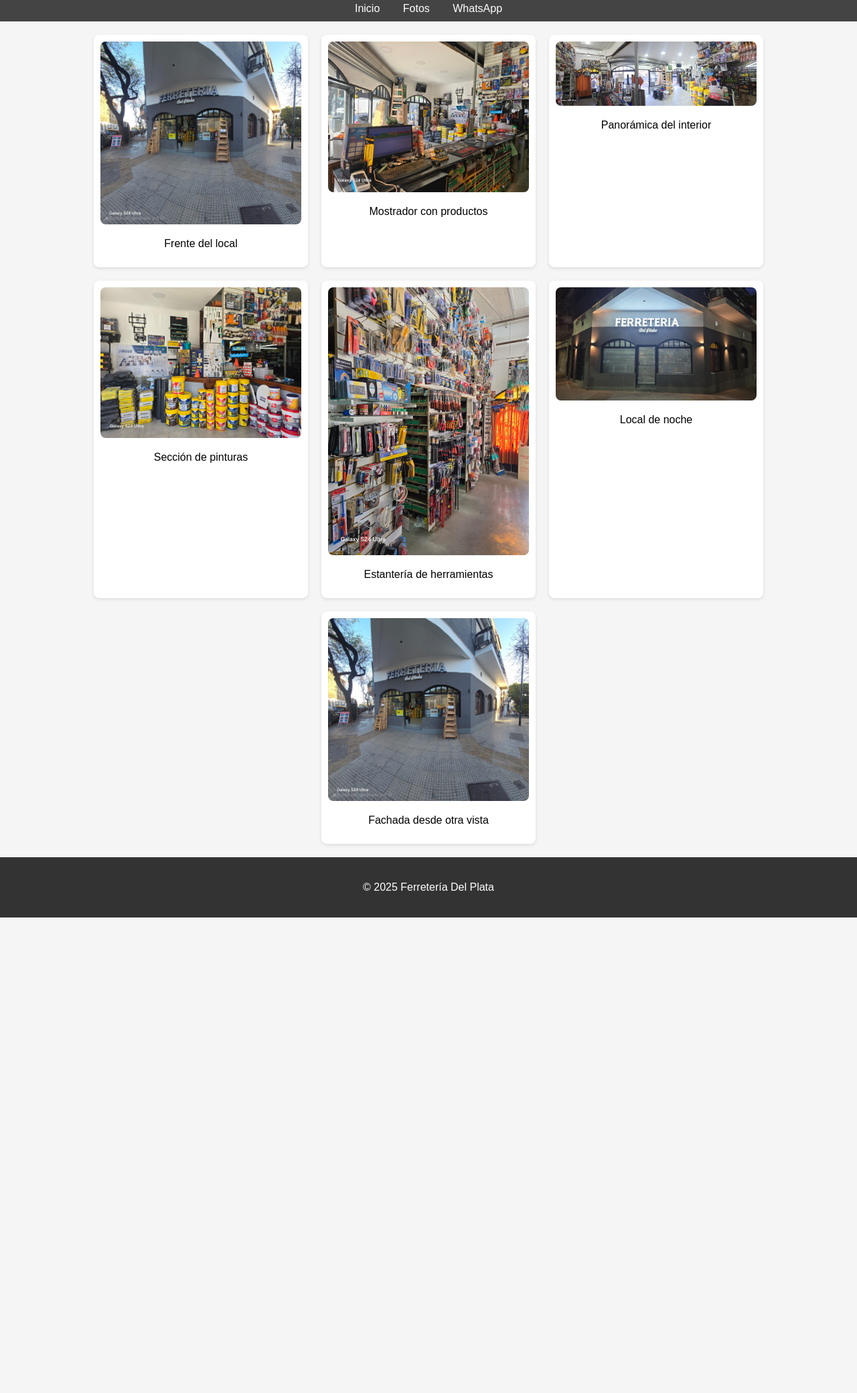
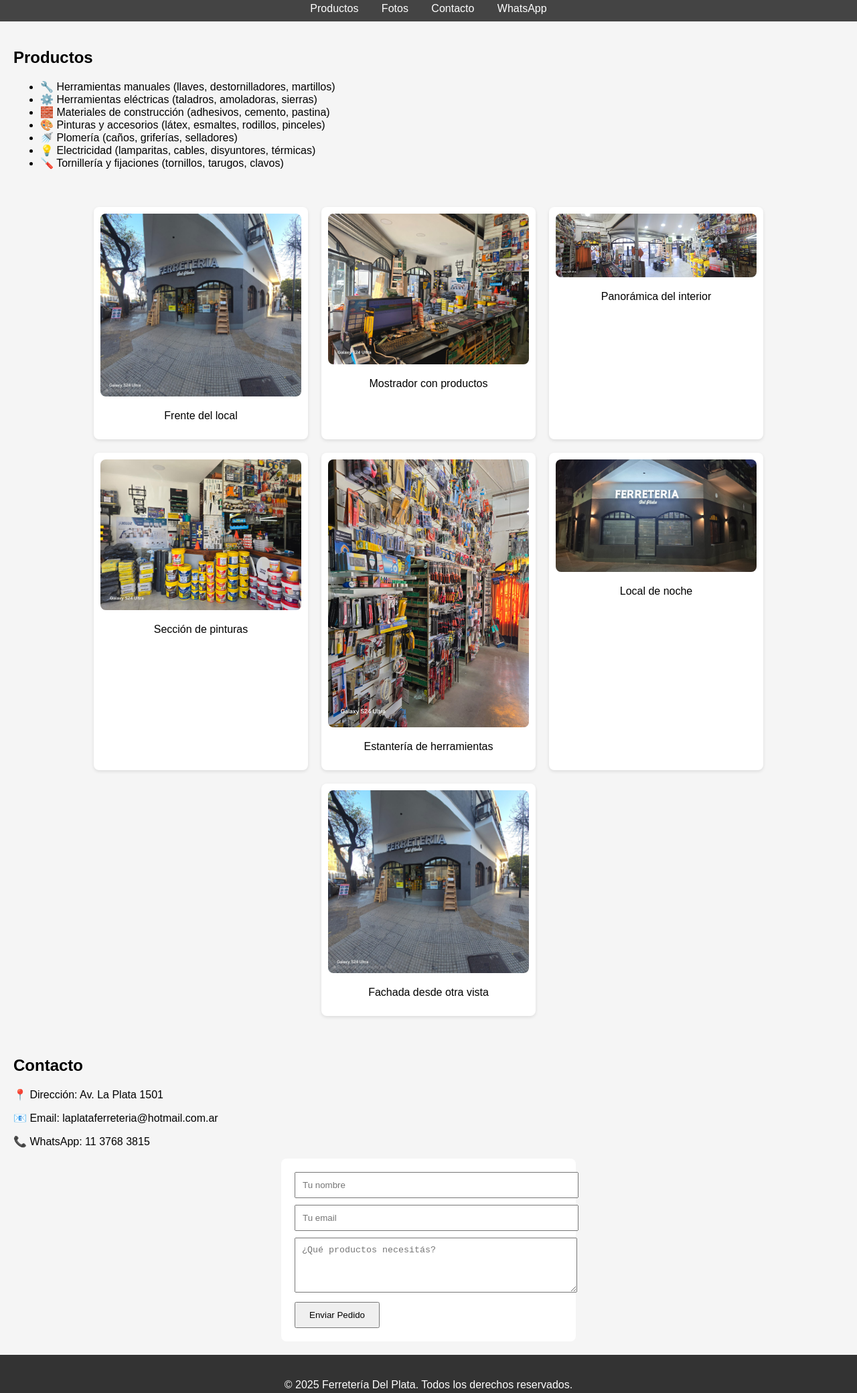
Before and after one commit to ferreteriadelplta/ferreteriadelplata, a plain HTML site: page index.html in a window 1280 px wide. Shown: the part 160-2240 px from the top of the page at 67% size. Before the commit the page ends 1530 px from the top, so only its background shows below. Drawn offline with Linux system fonts and the light colour scheme.

Commit message:
Add files via upload

```diff
--- a/index.html
+++ b/index.html
@@ -5,13 +5,17 @@
   <meta name="viewport" content="width=device-width, initial-scale=1.0">
   <title>Ferretería Del Plata</title>
   <style>
-    body { font-family: Arial, sans-serif; background-color: #f5f5f5; margin: 0; padding: 0; }
+    body { font-family: Arial, sans-serif; background-color: #f5f5f5; margin: 0; }
     header, footer { background-color: #333; color: white; text-align: center; padding: 20px; }
-    nav { background-color: #444; text-align: center; padding: 10px; }
+    nav { background-color: #444; padding: 10px; text-align: center; }
     nav a { color: white; margin: 0 15px; text-decoration: none; }
-    .galeria { display: flex; flex-wrap: wrap; justify-content: center; gap: 20px; padding: 20px; }
+    section { padding: 20px; }
+    .galeria { display: flex; flex-wrap: wrap; justify-content: center; gap: 20px; }
     .foto { background: white; padding: 10px; border-radius: 8px; box-shadow: 0 2px 5px rgba(0,0,0,0.1); text-align: center; max-width: 300px; }
     .foto img { width: 100%; border-radius: 8px; }
+    form { background: white; max-width: 400px; margin: 0 auto; padding: 20px; border-radius: 8px; }
+    form input, form textarea { width: 100%; margin-bottom: 10px; padding: 10px; }
+    form button { padding: 10px 20px; }
   </style>
 </head>
 <body>
@@ -20,10 +24,27 @@
     <p>Todo para tu hogar y obra</p>
   </header>
   <nav>
-    <a href="#">Inicio</a>
+    <a href="#productos">Productos</a>
     <a href="#galeria">Fotos</a>
+    <a href="#contacto">Contacto</a>
     <a href="https://wa.me/541137683815?text=Hola,%20quiero%20hacer%20un%20pedido" target="_blank">WhatsApp</a>
   </nav>
+
+  <section id="productos">
+    <h2>Productos</h2>
+
+<ul>
+  <li>🔧 Herramientas manuales (llaves, destornilladores, martillos)</li>
+  <li>⚙️ Herramientas eléctricas (taladros, amoladoras, sierras)</li>
+  <li>🧱 Materiales de construcción (adhesivos, cemento, pastina)</li>
+  <li>🎨 Pinturas y accesorios (látex, esmaltes, rodillos, pinceles)</li>
+  <li>🚿 Plomería (caños, griferías, selladores)</li>
+  <li>💡 Electricidad (lamparitas, cables, disyuntores, térmicas)</li>
+  <li>🪛 Tornillería y fijaciones (tornillos, tarugos, clavos)</li>
+</ul>
+
+  </section>
+
   <section id="galeria" class="galeria">
 
     <div class="foto">
@@ -62,8 +83,22 @@
     </div>
 
   </section>
+
+  <section id="contacto">
+    <h2>Contacto</h2>
+    <p>📍 Dirección: Av. La Plata 1501</p>
+    <p>📧 Email: laplataferreteria@hotmail.com.ar</p>
+    <p>📞 WhatsApp: 11 3768 3815</p>
+    <form action="mailto:laplataferreteria@hotmail.com.ar" method="post" enctype="text/plain">
+      <input type="text" name="nombre" placeholder="Tu nombre" required>
+      <input type="email" name="email" placeholder="Tu email" required>
+      <textarea name="pedido" placeholder="¿Qué productos necesitás?" rows="4" required></textarea>
+      <button type="submit">Enviar Pedido</button>
+    </form>
+  </section>
+
   <footer>
-    <p>&copy; 2025 Ferretería Del Plata</p>
+    <p>&copy; 2025 Ferretería Del Plata. Todos los derechos reservados.</p>
   </footer>
 </body>
 </html>
```
